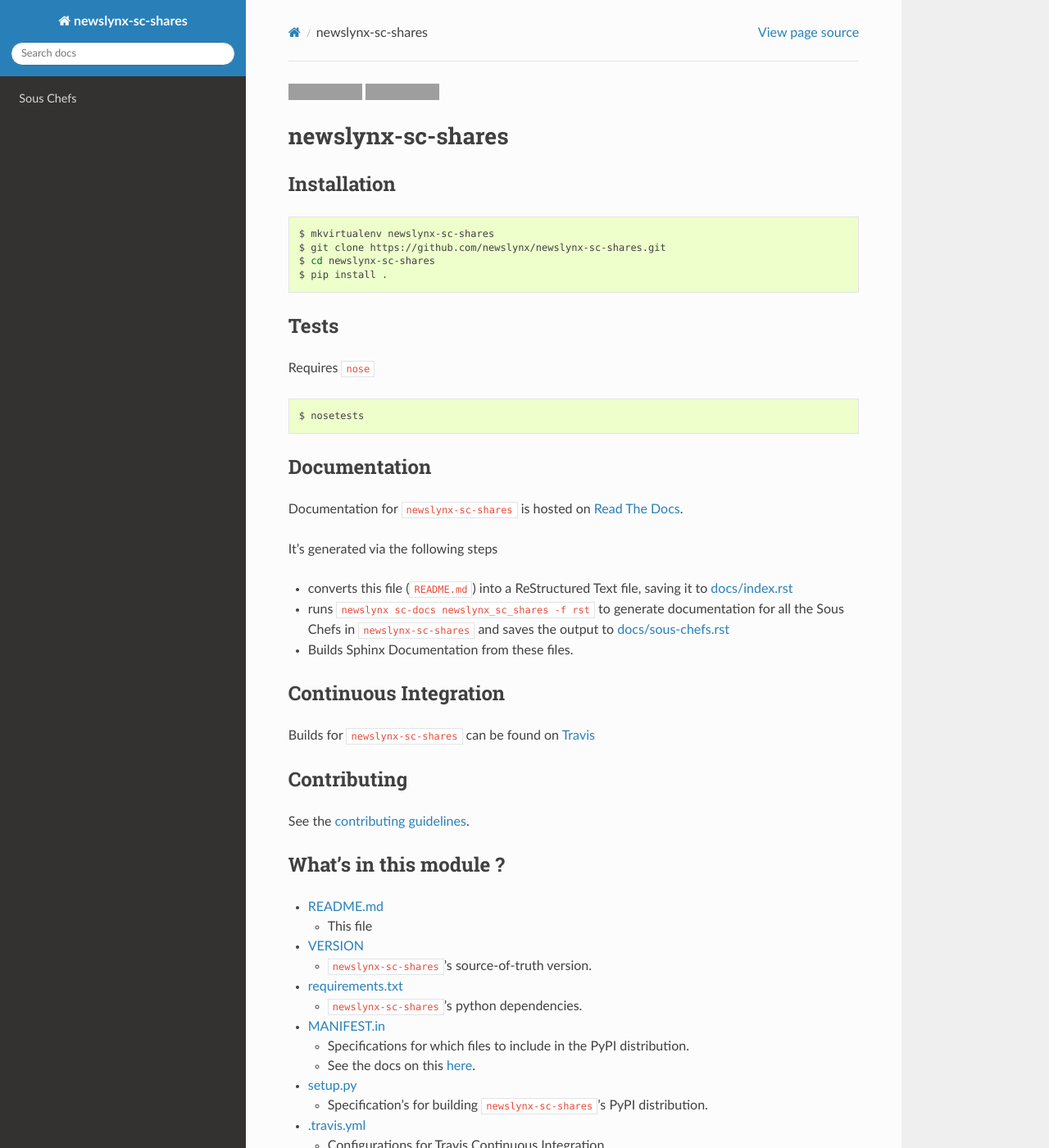
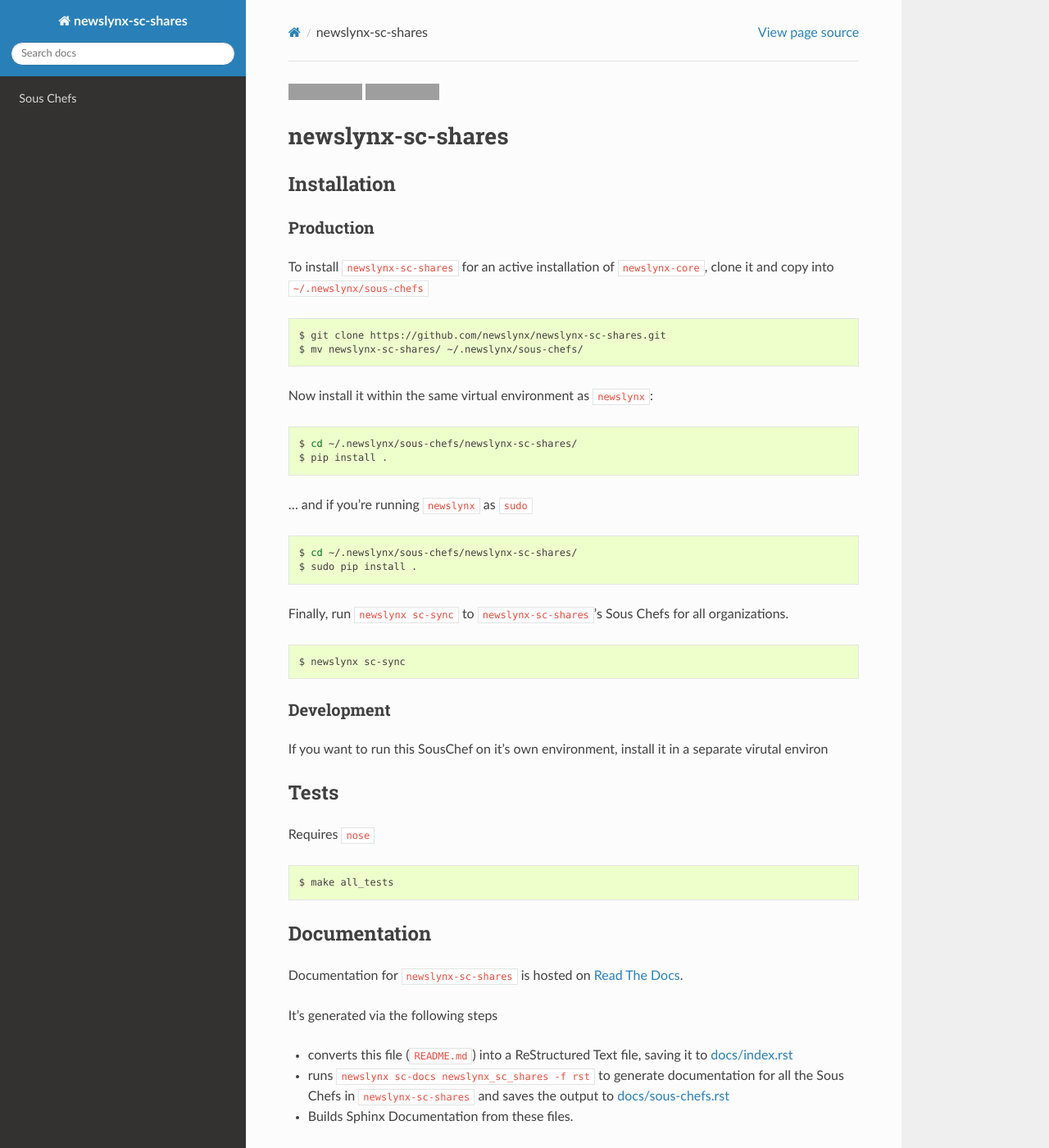
Before and after one commit to newslynx/newslynx-sc-shares, a Sphinx documentation site: the page built from docs/index.rst, in a window 1280 px wide and 1400 px high. Shown: the whole window at 82% size. Built offline with Sphinx 7.4.7 and the Read the Docs theme 2.0.0, drawn with Linux system fonts in a browser that asks for light colours; pages that are not in the unit, such as notebooks, are missing from menus; grey boxes are pictures that could not be loaded.

Commit message:
=Auto update at `date`

```diff
--- a/docs/index.rst
+++ b/docs/index.rst
@@ -6,12 +6,43 @@
 Installation
 ------------
 
+Production
+~~~~~~~~~~
+
+To install ``newslynx-sc-shares`` for an active installation of
+``newslynx-core``, clone it and copy into ``~/.newslynx/sous-chefs``
+
 .. code:: bash
 
-    $ mkvirtualenv newslynx-sc-shares
     $ git clone https://github.com/newslynx/newslynx-sc-shares.git
-    $ cd newslynx-sc-shares
+    $ mv newslynx-sc-shares/ ~/.newslynx/sous-chefs/
+
+Now install it within the same virtual environment as ``newslynx``:
+
+.. code:: bash
+
+    $ cd ~/.newslynx/sous-chefs/newslynx-sc-shares/
     $ pip install .
+
+... and if you're running ``newslynx`` as ``sudo``
+
+.. code:: bash
+
+    $ cd ~/.newslynx/sous-chefs/newslynx-sc-shares/
+    $ sudo pip install .
+
+Finally, run ``newslynx sc-sync`` to ``newslynx-sc-shares``'s Sous Chefs
+for all organizations.
+
+.. code:: bash
+
+    $ newslynx sc-sync
+
+Development
+~~~~~~~~~~~
+
+If you want to run this SousChef on it's own environment, install it in
+a separate virutal environ
 
 Tests
 -----
@@ -20,7 +51,7 @@
 
 .. code:: bash
 
-    $ nosetests
+    $ make all_tests
 
 Documentation
 -------------
```
Also changed, not shown: README.md (+30 -3 lines).
